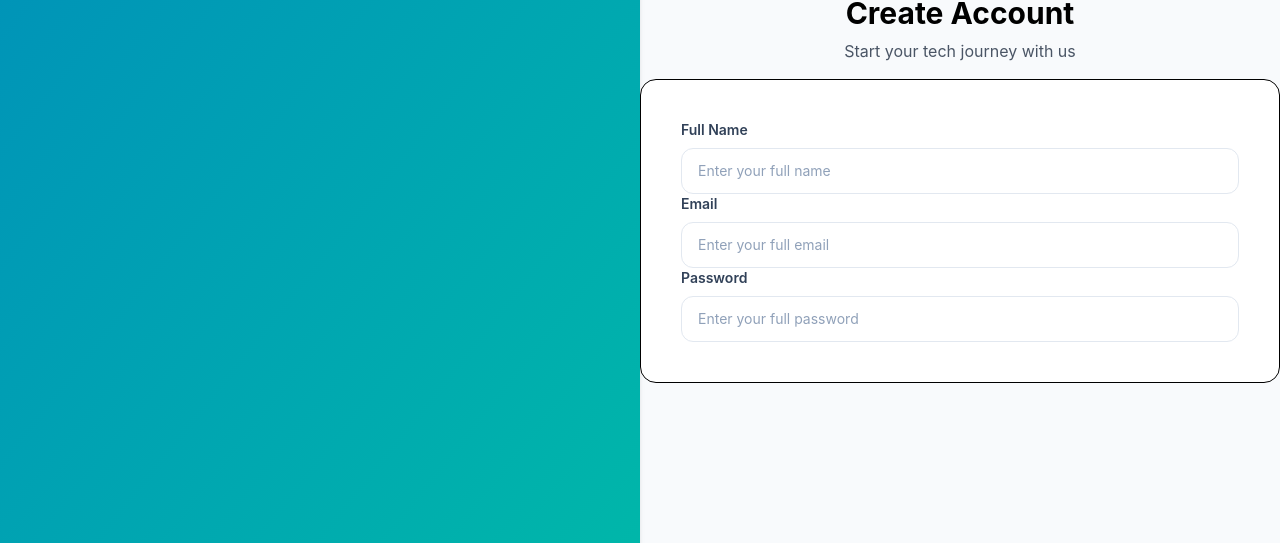
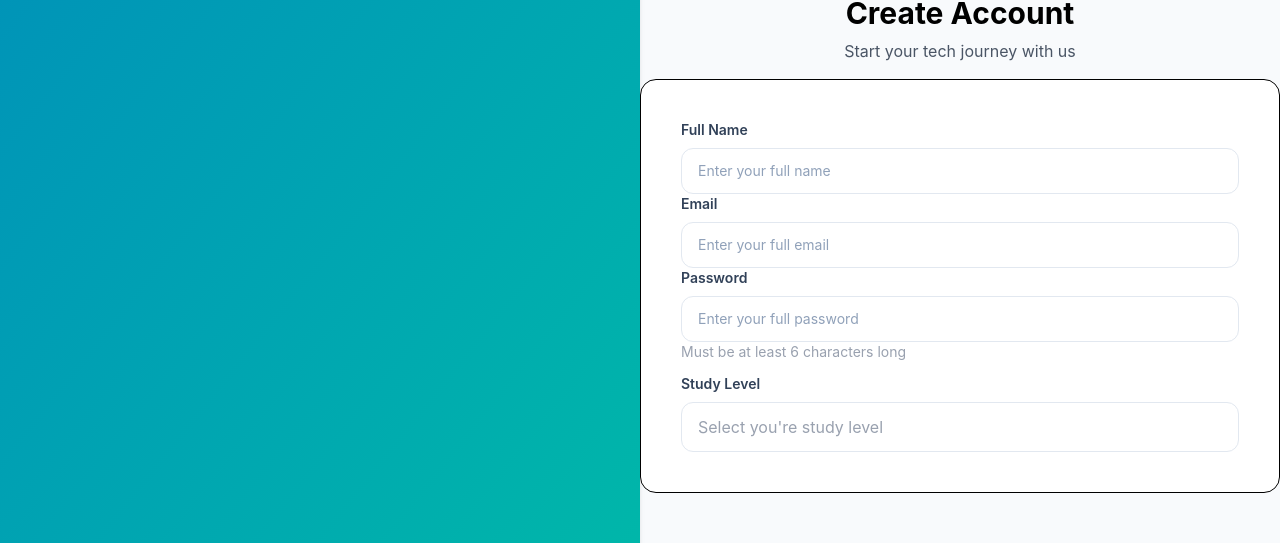
Before and after one commit to Skyzex54/Project_react_club, a React (Vite) app in the folder site_club/: page /Register in a window 1280 px wide. Shown: the part 149-692 px from the top of the page. Built offline with nearby package versions, Linux system fonts and the light colour scheme.

Commit message:
costume_select

```diff
--- a/site_club/src/Components/Comp.css
+++ b/site_club/src/Components/Comp.css
@@ -1,4 +1,3 @@
-
 /* .flex {
     display : flex;
     gap : 50px;
--- /dev/null
+++ b/site_club/src/Components/Custom_listbox.jsx
@@ -0,0 +1,19 @@
+import React from 'react'
+import { useState } from 'react'
+// focus-within:border-teal-400 transition-colors
+const Custom_listbox = () => {
+    const [Selected,setSelected] = useState(false)
+  return (
+
+    <div>
+      <div onClick={() =>{
+        setSelected(prev =>!prev)
+
+      }} className={Selected ?"flex items-center border transition-colors border-cyan-400 duration-200 delay-150 rounded-xl px-4 py-3 gap-3 translate" : "flex items-center border border-slate-200 rounded-xl px-4 py-3 gap-3" }>
+         <p className='select-none text-gray-400'>Select you're study level</p>
+        </div>
+    </div>
+  )
+}
+
+export default Custom_listbox
--- a/site_club/src/Components/Forumulaire_Register.jsx
+++ b/site_club/src/Components/Forumulaire_Register.jsx
@@ -1,8 +1,8 @@
 import React from 'react'
-
+import Costume_list from './Custom_listbox'
 const Forumulaire_Register = () => {
   return (
-    <div className=' bg-white h-auto p-10 border border-black rounded-2xl m-4 w-full'>
+    <div className=' bg-white h-auto p-10 border border-black rounded-2xl m-4 w-full max-w-2xl mx-auto'>
 
       <label className="block text-sm font-semibold text-slate-700 mb-2">
           Full Name
@@ -33,7 +33,13 @@ const Forumulaire_Register = () => {
             placeholder="Enter your full password"
             className="w-full text-sm text-slate-700 placeholder-slate-400 outline-none bg-transparent"
           />
+
         </div>
+         <p className=' text-sm text-gray-400'>Must be at least 6 characters long</p>
+         <label className="block text-sm font-semibold text-slate-700 mt-3 mb-2">
+         Study Level
+        </label>
+        <Costume_list/>
     </div>
   )
 }
```
